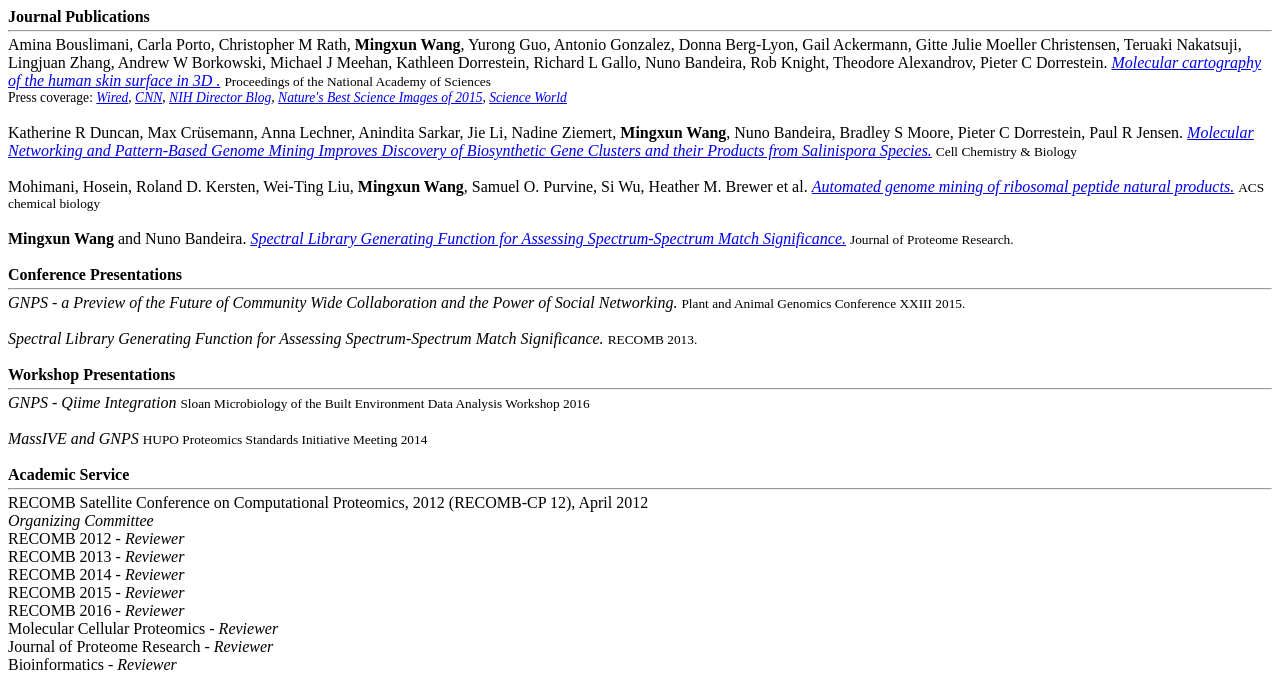
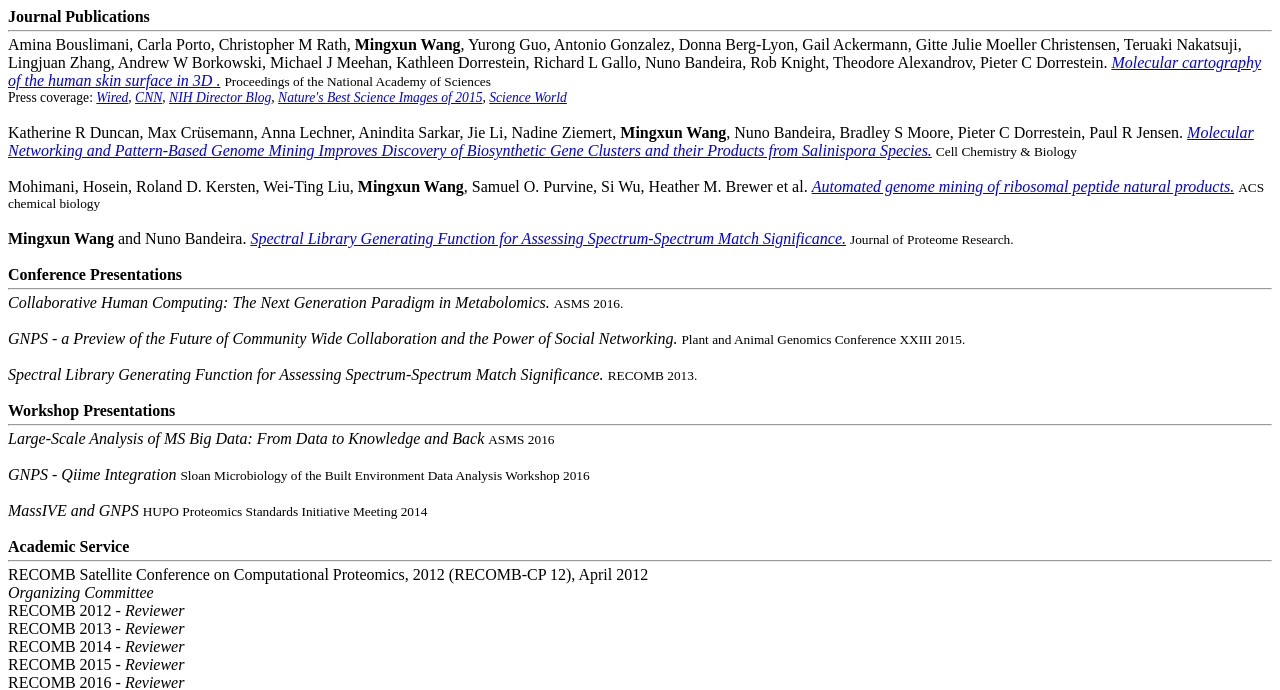
Before and after one commit to mwang87/mingwangwebsite, a Sinatra app: page /academic in a window 1280 px wide. Shown: the top 690 px of the page. Run offline with Sinatra, Linux system fonts and the light colour scheme; some libraries are stand-ins or nearby versions.

Commit message:
updating academics

```diff
--- a/views/academic.erb
+++ b/views/academic.erb
@@ -27,8 +27,11 @@ Mohimani, Hosein, Roland D. Kersten, Wei-Ting Liu, <strong>Mingxun Wang</strong>
     margin: 4px 0;
 ">
 
+<i> Collaborative Human Computing: The Next Generation Paradigm in Metabolomics. </i> <small>ASMS 2016.</small>
+<br>
+<br>
+
 <i> GNPS - a Preview of the Future of Community Wide Collaboration and the Power of Social Networking. </i> <small>Plant and Animal Genomics Conference XXIII 2015.</small>
-
 <br>
 <br>
 
@@ -40,6 +43,10 @@ Mohimani, Hosein, Roland D. Kersten, Wei-Ting Liu, <strong>Mingxun Wang</strong>
 <hr style="
     margin: 4px 0;
 ">
+
+<i> Large-Scale Analysis of MS Big Data: From Data to Knowledge and Back </i> <small>ASMS 2016</small>
+<br>
+<br>
 
 <i> GNPS - Qiime Integration </i> <small>Sloan Microbiology of the Built Environment Data Analysis Workshop 2016</small>
 <br>
```
